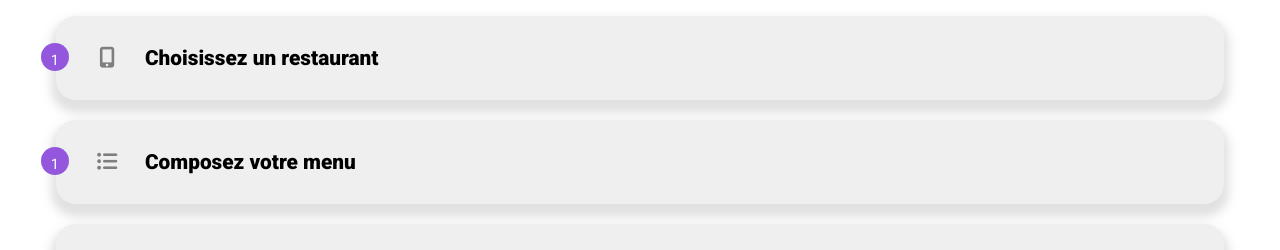
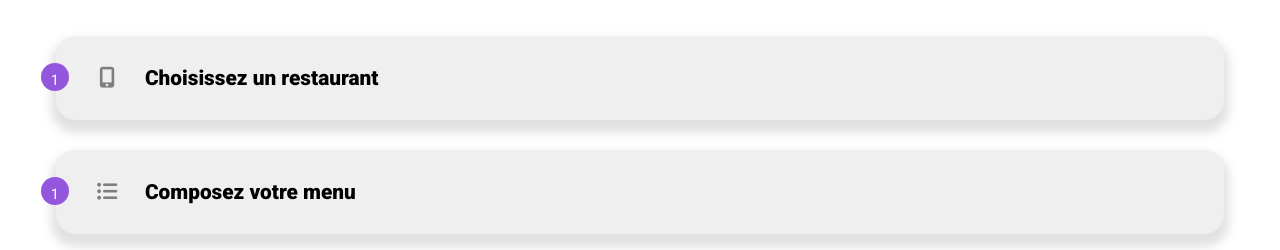
Before and after one commit to Burnlan/WilliamThal_3_05052021, a website: page index.html in a window 1280 px wide. Shown: the part 498-748 px from the top of the page. Drawn offline with Linux system fonts and the light colour scheme; a web font is replaced by a local one.

Commit message:
tweaked buttons

```diff
--- a/sass/components/_buttons.scss
+++ b/sass/components/_buttons.scss
@@ -14,7 +14,7 @@
     }
     &__explainer {
         border-radius: 20px;
-        margin-top: 20px;
+        margin-top: 30px;
         font-weight: 700;
         padding: 30px 30px 30px 10px;
         width: 95%;
--- a/sass/layout/_explainer.scss
+++ b/sass/layout/_explainer.scss
@@ -3,5 +3,6 @@
     padding: $std-padding;
     h1 {
         font-family: $text-font-family;
+        margin-bottom: 10px;
     }
 }
```
Also changed, not shown: css/style.css, 1 other file.
